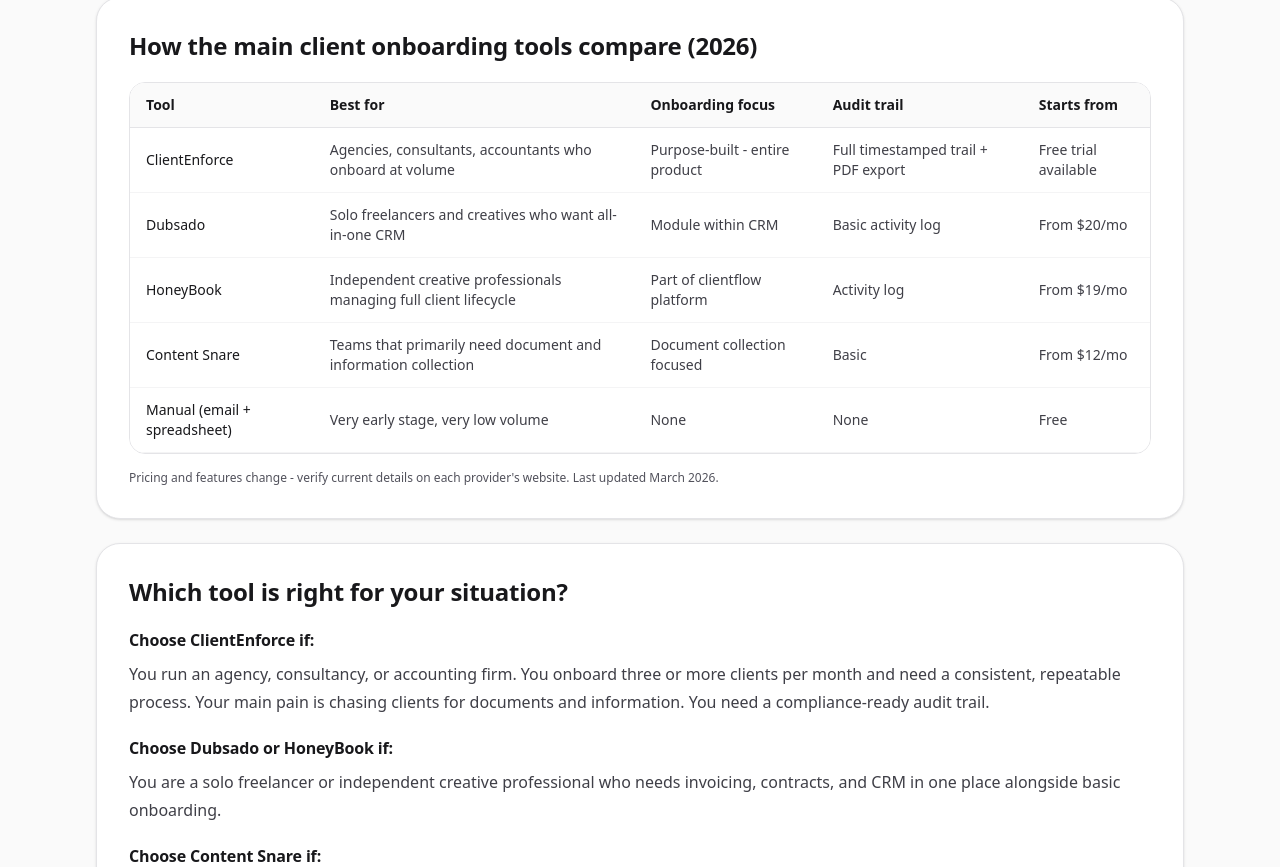
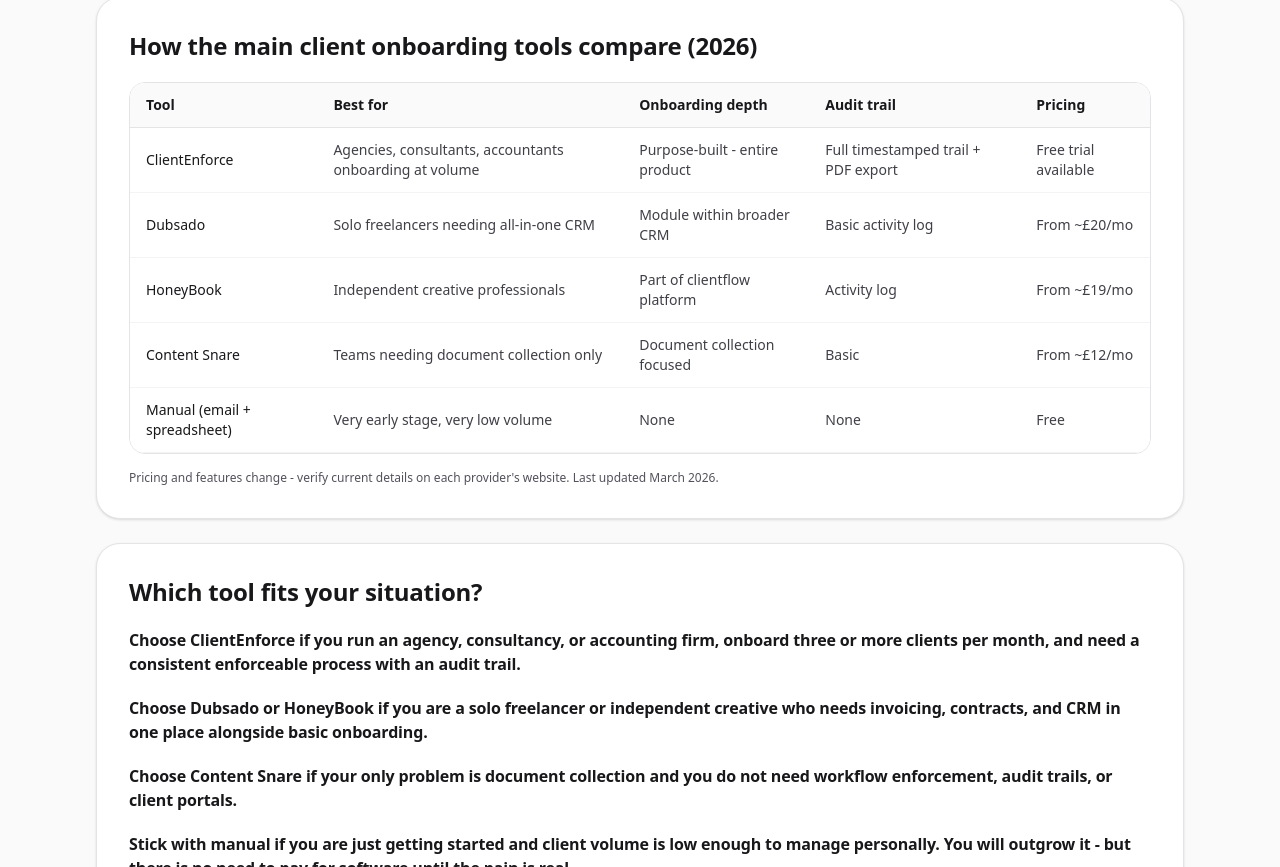
Before and after one commit to ToChill2006/ClientEnforce, a Next.js app: page /client-onboarding-tools in a window 1280 px wide. Shown: the part 513-1380 px from the top of the page. Built offline with nearby package versions, Linux system fonts and the light colour scheme.

Commit message:
Apply surgical March SEO copy and comparison fixes

```diff
--- a/src/app/blog/page.tsx
+++ b/src/app/blog/page.tsx
@@ -25,7 +25,7 @@
     <>
       <BlogHubTemplate
         title="Client onboarding blog for teams that do this work every day"
-        description="If you onboard clients for a living, this is for you. Practical guides on what breaks, what to automate, and how to build a process that doesn't depend on you chasing everyone personally."
+        description="If you onboard clients for a living, this is for you. Practical guides on what breaks, what to automate, and how to build a process that does not depend on you chasing everyone personally."
         posts={blogPostList}
       />
       <JsonLd
--- a/src/app/client-onboarding-software/page.tsx
+++ b/src/app/client-onboarding-software/page.tsx
@@ -23,11 +23,11 @@
   ["Document collection", "Required files arrive in one place - not scattered across email", "✓"],
   ["E-signatures", "Agreements signed inside the onboarding flow", "✓"],
   ["Automated reminders", "System nudges clients when tasks are overdue - team stops chasing", "✓"],
-  ["Progress visibility", "See all active onboardings at a glance.", "✓"],
-  ["Required step enforcement", "Clients cannot skip required steps.", "✓"],
-  ["Audit trail", "Timestamped record of every submission and action.", "✓"],
+  ["Progress visibility", "See all active onboardings at a glance", "✓"],
+  ["Required step enforcement", "Clients cannot skip required steps", "✓"],
+  ["Audit trail", "Timestamped record of every submission and action", "✓"],
   ["Client portal", "One secure link - no client login needed", "✓"],
-  ["Template library", "Reusable templates per service line.", "✓"],
+  ["Template library", "Reusable templates per service line", "✓"],
   ["Compliance-ready export", "PDF evidence pack per client onboarding", "✓"],
 ] as const;
 
@@ -157,7 +157,7 @@
                   What to look for in client onboarding software
                 </h2>
                 <p className="mt-3 text-sm leading-7 text-zinc-700 sm:text-base">
-                  Not all onboarding tools enforce completion - most just track it. Here is what separates a dedicated onboarding platform from a generic checklist or CRM module.
+                  Not all onboarding tools enforce completion - most just track it. Here is what separates a dedicated onboarding platform from a generic checklist or a CRM module.
                 </p>
                 <div className="mt-6 overflow-x-auto rounded-2xl border border-zinc-200">
                   <table className="w-full min-w-[720px] bg-white text-left text-sm text-zinc-700">
@@ -173,7 +173,7 @@
                         <tr key={row[0]}>
                           <td className="border-b border-zinc-100 px-4 py-3 font-medium text-zinc-900">{row[0]}</td>
                           <td className="border-b border-zinc-100 px-4 py-3">{row[1]}</td>
-                          <td className="border-b border-zinc-100 px-4 py-3">{row[2]}</td>
+                          <td className="border-b border-zinc-100 px-4 py-3 text-center font-semibold text-emerald-600">{row[2]}</td>
                         </tr>
                       ))}
                     </tbody>
--- a/src/app/client-onboarding-tools/page.tsx
+++ b/src/app/client-onboarding-tools/page.tsx
@@ -21,31 +21,31 @@
 const toolRows = [
   [
     "ClientEnforce",
-    "Agencies, consultants, accountants who onboard at volume",
+    "Agencies, consultants, accountants onboarding at volume",
     "Purpose-built - entire product",
     "Full timestamped trail + PDF export",
     "Free trial available",
   ],
   [
     "Dubsado",
-    "Solo freelancers and creatives who want all-in-one CRM",
-    "Module within CRM",
+    "Solo freelancers needing all-in-one CRM",
+    "Module within broader CRM",
     "Basic activity log",
-    "From $20/mo",
+    "From ~£20/mo",
   ],
   [
     "HoneyBook",
-    "Independent creative professionals managing full client lifecycle",
+    "Independent creative professionals",
     "Part of clientflow platform",
     "Activity log",
-    "From $19/mo",
+    "From ~£19/mo",
   ],
   [
     "Content Snare",
-    "Teams that primarily need document and information collection",
+    "Teams needing document collection only",
     "Document collection focused",
     "Basic",
-    "From $12/mo",
+    "From ~£12/mo",
   ],
   [
     "Manual (email + spreadsheet)",
@@ -101,9 +101,9 @@
                       <tr className="bg-zinc-50 text-zinc-900">
                         <th className="border-b border-zinc-200 px-4 py-3 font-semibold">Tool</th>
                         <th className="border-b border-zinc-200 px-4 py-3 font-semibold">Best for</th>
-                        <th className="border-b border-zinc-200 px-4 py-3 font-semibold">Onboarding focus</th>
+                        <th className="border-b border-zinc-200 px-4 py-3 font-semibold">Onboarding depth</th>
                         <th className="border-b border-zinc-200 px-4 py-3 font-semibold">Audit trail</th>
-                        <th className="border-b border-zinc-200 px-4 py-3 font-semibold">Starts from</th>
+                        <th className="border-b border-zinc-200 px-4 py-3 font-semibold">Pricing</th>
                       </tr>
                     </thead>
                     <tbody>
@@ -125,23 +125,19 @@
               </section>
 
               <section className="rounded-3xl border border-zinc-200 bg-white p-6 shadow-sm sm:p-8">
-                <h2 className="text-2xl font-semibold tracking-tight text-zinc-900">Which tool is right for your situation?</h2>
-                <h3 className="mt-5 text-base font-semibold text-zinc-900">Choose ClientEnforce if:</h3>
-                <p className="mt-2 text-sm leading-7 text-zinc-700 sm:text-base">
-                  You run an agency, consultancy, or accounting firm. You onboard three or more clients per month and need a consistent, repeatable process. Your main pain is chasing clients for documents and information. You need a compliance-ready audit trail.
-                </p>
-                <h3 className="mt-5 text-base font-semibold text-zinc-900">Choose Dubsado or HoneyBook if:</h3>
-                <p className="mt-2 text-sm leading-7 text-zinc-700 sm:text-base">
-                  You are a solo freelancer or independent creative professional who needs invoicing, contracts, and CRM in one place alongside basic onboarding.
-                </p>
-                <h3 className="mt-5 text-base font-semibold text-zinc-900">Choose Content Snare if:</h3>
-                <p className="mt-2 text-sm leading-7 text-zinc-700 sm:text-base">
-                  Your only problem is document collection and nothing else - you do not need workflow enforcement, audit trails, or client portals.
-                </p>
-                <h3 className="mt-5 text-base font-semibold text-zinc-900">Stick with manual if:</h3>
-                <p className="mt-2 text-sm leading-7 text-zinc-700 sm:text-base">
-                  You are just getting started and your client volume is low enough to manage personally. You will outgrow it, but there&apos;s no need to pay for software until the pain is real.
-                </p>
+                <h2 className="text-2xl font-semibold tracking-tight text-zinc-900">Which tool fits your situation?</h2>
+                <h3 className="mt-5 text-base font-semibold text-zinc-900">
+                  Choose ClientEnforce if you run an agency, consultancy, or accounting firm, onboard three or more clients per month, and need a consistent enforceable process with an audit trail.
+                </h3>
+                <h3 className="mt-5 text-base font-semibold text-zinc-900">
+                  Choose Dubsado or HoneyBook if you are a solo freelancer or independent creative who needs invoicing, contracts, and CRM in one place alongside basic onboarding.
+                </h3>
+                <h3 className="mt-5 text-base font-semibold text-zinc-900">
+                  Choose Content Snare if your only problem is document collection and you do not need workflow enforcement, audit trails, or client portals.
+                </h3>
+                <h3 className="mt-5 text-base font-semibold text-zinc-900">
+                  Stick with manual if you are just getting started and client volume is low enough to manage personally. You will outgrow it - but there is no need to pay for software until the pain is real.
+                </h3>
                 <div className="mt-6 grid gap-3 sm:grid-cols-2 lg:grid-cols-5">
                   <Link href="/client-onboarding-software" className="rounded-xl border border-zinc-200 bg-zinc-50 p-4 text-sm font-semibold text-zinc-900 transition hover:bg-white">
                     client onboarding software
--- a/src/app/page.tsx
+++ b/src/app/page.tsx
@@ -373,7 +373,7 @@
           <div className="mx-auto max-w-6xl px-4 py-14 sm:px-6 lg:px-8">
             <div className="rounded-3xl border border-zinc-200 bg-white p-6 sm:p-10">
               <h2 className="text-3xl font-semibold tracking-tight text-zinc-900 sm:text-4xl">
-                Your next client deserves a better start
+                Your next client deserves a better start.
               </h2>
               <p className="mt-3 max-w-2xl text-sm leading-7 text-zinc-700 sm:text-base">
                 Set up your first onboarding template in under 20 minutes.
```
Also changed, not shown: src/app/about/page.tsx (+9 -9 lines), src/app/onboarding-for-accountants/page.tsx (+7 -7 lines).
